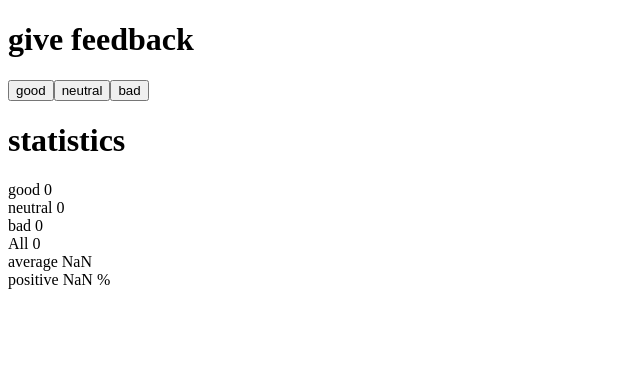
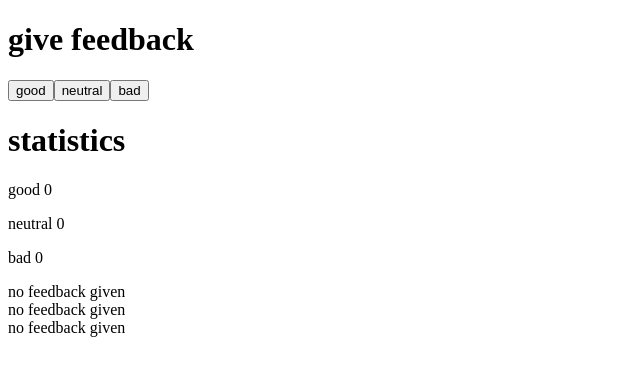
Before and after one commit to ansarovaa/fullstack_part1, a React (Create React App) app in the folder part1.3/: page / in a window 1280 px wide. Shown: the top 376 px of the page, without its empty margins (0-640 px from the left). Built offline with nearby package versions, Linux system fonts and the light colour scheme.

Commit message:
task 1.9

```diff
--- a/part1.3/src/index.js
+++ b/part1.3/src/index.js
@@ -1,11 +1,5 @@
 import React, { useState } from 'react'
 import ReactDOM from 'react-dom'
-
-const Display = (props) => {
-  return (
-    <div>{props.text} {props.counter} {props.percent}</div>
-  )
-}
 
 const Button = (props) => {
   return (
@@ -16,19 +10,37 @@ const Button = (props) => {
 }
 
 const Statistics = (props) => {
+  if (props.allClicks.length === 0) {
+    return (
+      <div>
+        no feedback given
+      </div>
+    )
+  }
+
   return (
     <div>{props.text} {props.counter} {props.percent}</div>
   )
 }
 
 const App = () => {
+  const [allClicks, setAll] = useState([])
   const [good, setGood] = useState(0)
   const [neutral, setNeutral] = useState(0)
   const [bad, setBad] = useState(0)
 
-  const goodOpinion = () => setGood(good + 1)
-  const neutralOpinion = () => setNeutral(neutral + 1)
-  const badOpinion = () => setBad(bad + 1)
+  const goodOpinion = () => {
+    setAll(allClicks.concat('1'))
+    setGood(good + 1)
+  }
+  const neutralOpinion = () => {
+    setAll(allClicks.concat('1'))
+    setNeutral(neutral + 1)
+  }
+  const badOpinion = () => {
+    setAll(allClicks.concat('1'))
+    setBad(bad + 1)
+  }
 
   return (
     <div>
@@ -46,12 +58,12 @@ const App = () => {
         text='bad'
       />
       <h1>statistics</h1>
-      <Display text = 'good' counter={good}/>
-      <Display text = 'neutral' counter={neutral}/>
-      <Display text = 'bad' counter={bad}/>
-      <Display text = 'All' counter={bad + good + neutral}/>
-      <Statistics text = 'average' counter={(good*1+neutral*0+bad*(-1))/(bad + good + neutral)}/>
-      <Statistics text = 'positive' counter={(good)/(bad + good + neutral)*100} percent = ' %'/>
+      <p>good {good}</p>
+      <p>neutral {neutral}</p>
+      <p>bad {bad}</p>
+      <Statistics   allClicks={allClicks} text = 'All' counter={bad + good + neutral}/>
+      <Statistics   allClicks={allClicks} text = 'average' counter={(good*1+neutral*0+bad*(-1))/(bad + good + neutral)}/>
+      <Statistics   allClicks={allClicks} text = 'positive' counter={(good)/(bad + good + neutral)*100} percent = ' %'/>
     </div>
   )
 }
```
